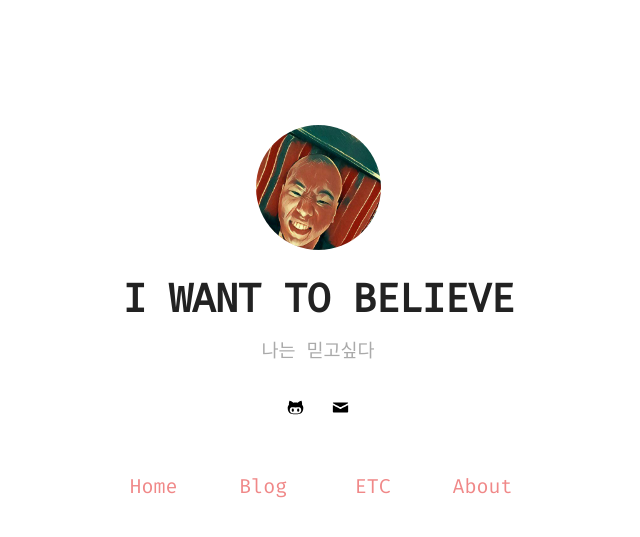
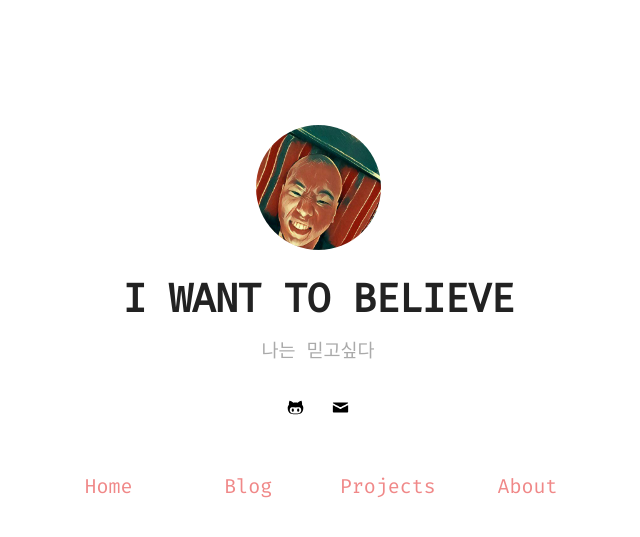
Before and after one commit to njustice4all/njustice4all.github.com, a Jekyll site: the page built from index.html, in a window 1280 px wide. Shown: the top 537 px of the page, without its empty margins (322-962 px from the left). Built offline with Jekyll 4.4.1, drawn with Linux system fonts in a browser that asks for light colours.

Commit message:
fix: css

```diff
--- a/_includes/nav.html
+++ b/_includes/nav.html
@@ -8,7 +8,7 @@
             <a class="link" href="{{ site.url }}/blog">Blog</a>
         </li>
         <li class="item">
-            <a class="link" href="{{ site.url }}/etc">ETC</a>
+            <a class="link" href="{{ site.url }}/etc">Projects</a>
         </li>
         <li class="item">
             <a class="link" href="{{ site.url }}/about">About</a>
--- a/_sass/components/nav.sass
+++ b/_sass/components/nav.sass
@@ -42,7 +42,7 @@
             margin: 0
             border-radius: 4%
             transition: all .4s ease-in-out
-            width: 70px
+            width: 100px
 
             &:hover
                 color: $alpha
```
